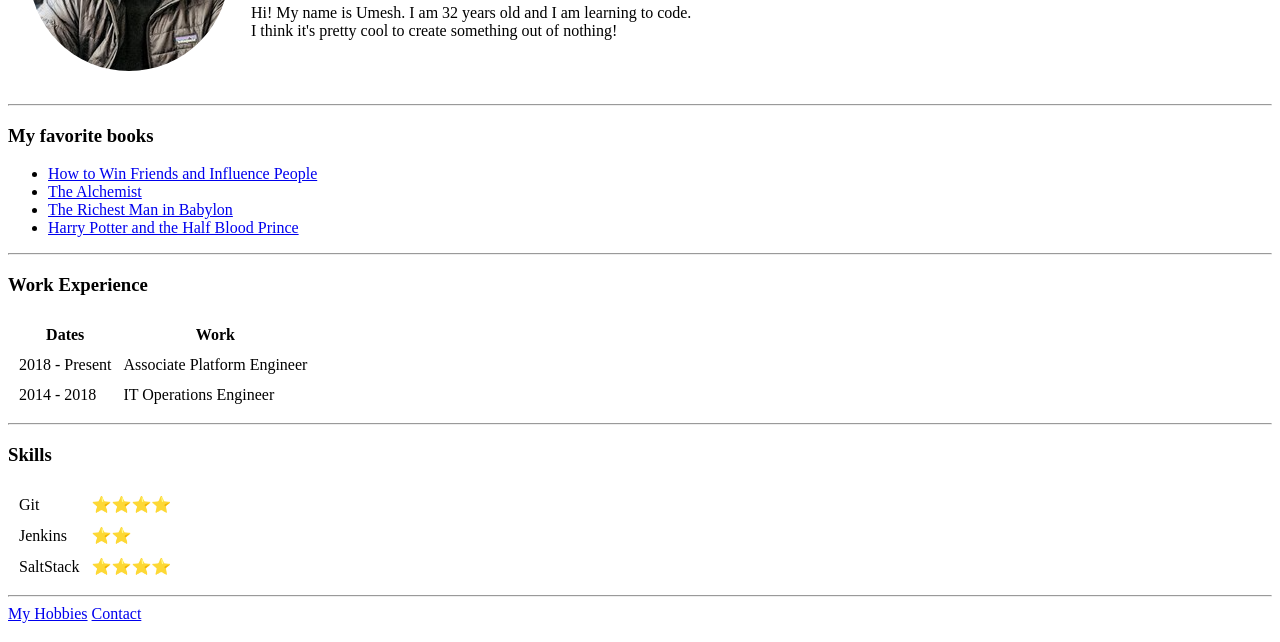
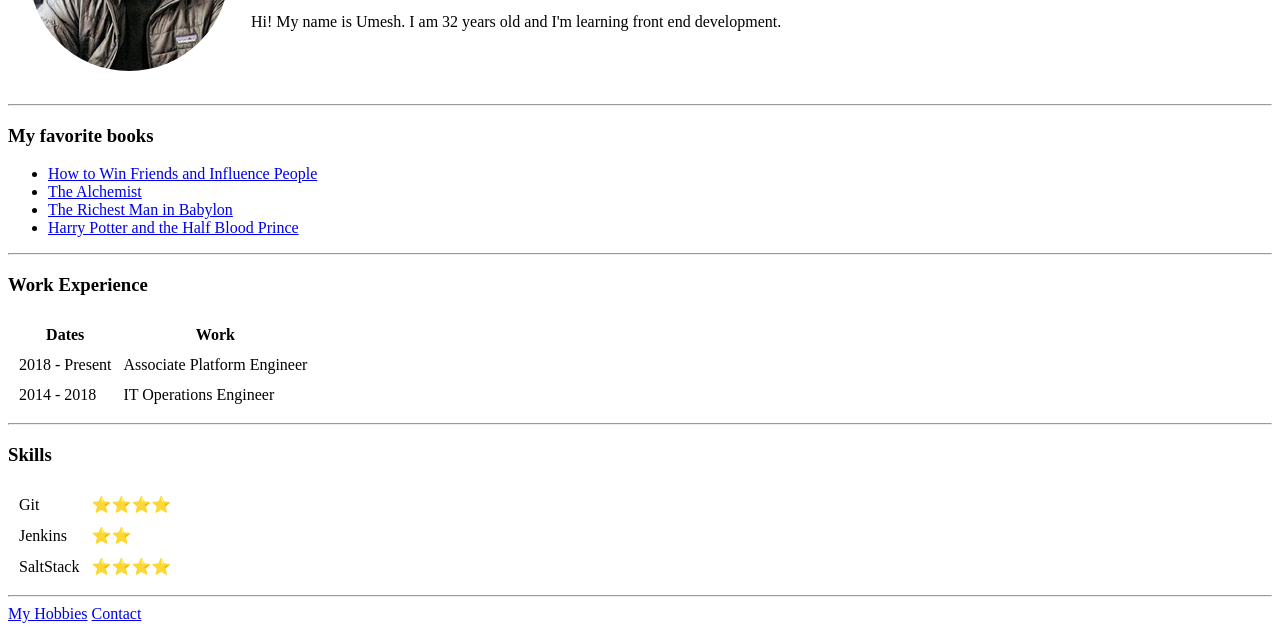
Before and after one commit to uramsaroop/web_development, a plain HTML site: page index.html in a window 1280 px wide. Shown: the part 158-800 px from the top of the page. Drawn offline with Linux system fonts and the light colour scheme.

Commit message:
profile edits

```diff
--- a/index.html
+++ b/index.html
@@ -13,8 +13,7 @@
       <td>
         <h1>Umesh Ramsaroop</h1>
         <p><em>Learning how to be a web developer.</em></p>
-        <p>Hi! My name is Umesh. I am 32 years old and I am learning to code. <br>
-          I think it's pretty cool to create something out of nothing!</p>
+        <p>Hi! My name is Umesh. I am 32 years old and I'm learning front end development.</p>
       </td>
     </tr>
   </table>
```
